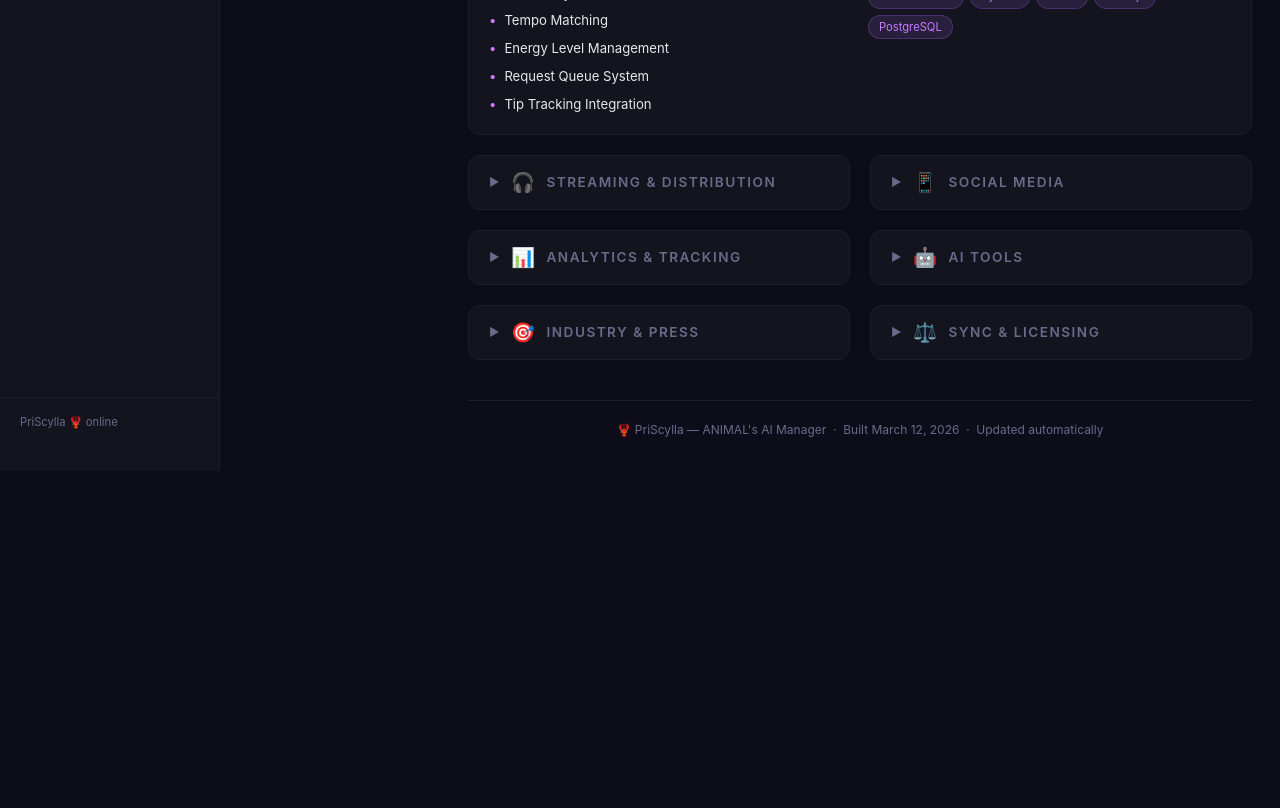
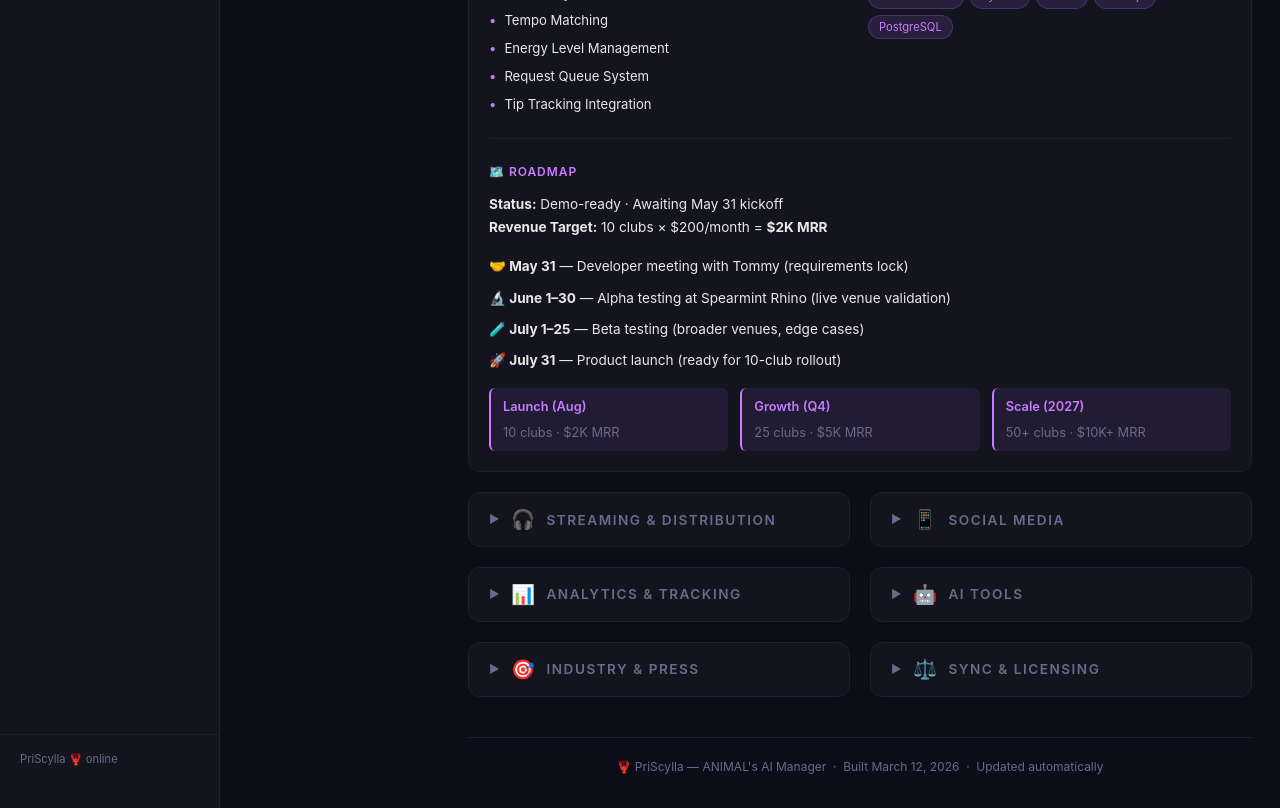
Before and after one commit to Animal71Animal/Mission-Control, a Next.js app: page /wlp in a window 1280 px wide. Shown: the part 1580-2388 px from the top of the page. Before the commit the page ends 2051 px from the top, so only its background shows below. Built offline with nearby package versions, Linux system fonts and the light colour scheme.

Commit message:
Add: DJ Automation Roadmap to DJ Software card in WLP dashboard

```diff
--- a/app/wlp/page.tsx
+++ b/app/wlp/page.tsx
@@ -948,6 +948,37 @@ export default function WLPDashboardPage() {
                 </div>
               </div>
             </div>
+
+            {/* DJ Automation Roadmap */}
+            <div style={{ marginTop: 24, paddingTop: 24, borderTop: "1px solid var(--border)" }}>
+              <h4 style={{ fontSize: "0.75rem", fontWeight: 600, textTransform: "uppercase", letterSpacing: "0.08em", color: "var(--accent2)", marginBottom: 12 }}>🗺️ Roadmap</h4>
+              <div style={{ fontSize: "0.85rem", lineHeight: 1.7, color: "var(--text)" }}>
+                <div style={{ marginBottom: 16 }}>
+                  <strong>Status:</strong> Demo-ready · Awaiting May 31 kickoff<br />
+                  <strong>Revenue Target:</strong> 10 clubs × $200/month = <strong>$2K MRR</strong>
+                </div>
+                <div style={{ marginBottom: 16 }}>
+                  <div style={{ marginBottom: 8 }}><strong>🤝 May 31</strong> — Developer meeting with Tommy (requirements lock)</div>
+                  <div style={{ marginBottom: 8 }}><strong>🔬 June 1–30</strong> — Alpha testing at Spearmint Rhino (live venue validation)</div>
+                  <div style={{ marginBottom: 8 }}><strong>🧪 July 1–25</strong> — Beta testing (broader venues, edge cases)</div>
+                  <div style={{ marginBottom: 8 }}><strong>🚀 July 31</strong> — Product launch (ready for 10-club rollout)</div>
+                </div>
+                <div style={{ display: "grid", gridTemplateColumns: "repeat(auto-fit, minmax(140px, 1fr))", gap: 12, fontSize: "0.8rem" }}>
+                  <div style={{ background: "rgba(155,93,229,0.1)", padding: "8px 12px", borderRadius: 6, borderLeft: "2px solid var(--accent2)" }}>
+                    <div style={{ fontWeight: 600, color: "var(--accent2)" }}>Launch (Aug)</div>
+                    <div style={{ color: "var(--muted)", marginTop: 4 }}>10 clubs · $2K MRR</div>
+                  </div>
+                  <div style={{ background: "rgba(155,93,229,0.1)", padding: "8px 12px", borderRadius: 6, borderLeft: "2px solid var(--accent2)" }}>
+                    <div style={{ fontWeight: 600, color: "var(--accent2)" }}>Growth (Q4)</div>
+                    <div style={{ color: "var(--muted)", marginTop: 4 }}>25 clubs · $5K MRR</div>
+                  </div>
+                  <div style={{ background: "rgba(155,93,229,0.1)", padding: "8px 12px", borderRadius: 6, borderLeft: "2px solid var(--accent2)" }}>
+                    <div style={{ fontWeight: 600, color: "var(--accent2)" }}>Scale (2027)</div>
+                    <div style={{ color: "var(--muted)", marginTop: 4 }}>50+ clubs · $10K+ MRR</div>
+                  </div>
+                </div>
+              </div>
+            </div>
           </Card>
         </div>
 
```
